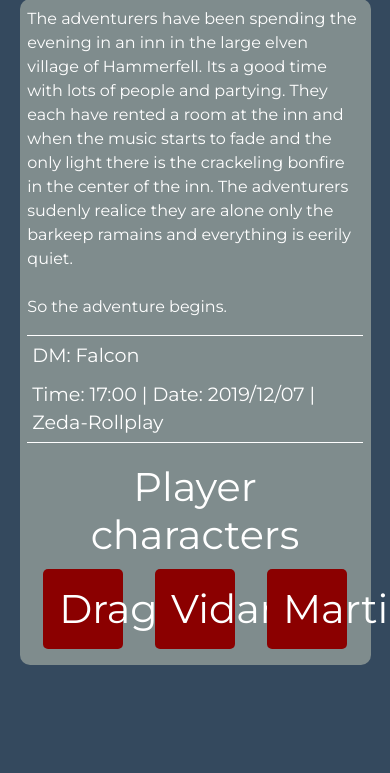
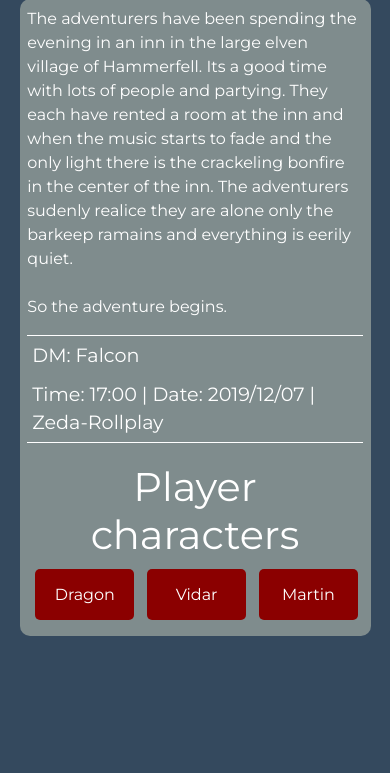
Before and after one commit to Bjorn97/Zeda.me, a PHP site: page /DnD.html in a window 390 px wide; the page is wider, and only the part inside the window is pictured. Shown: the part 371-1144 px from the top of that part. Run offline with PHP 8.4, Linux system fonts and the light colour scheme.

Commit message:
Update stylednd.css

```diff
--- a/style/stylednd.css
+++ b/style/stylednd.css
@@ -97,6 +97,12 @@
         width: 90%;
     }
 
+    .player {
+        margin-right: 0.3rem;
+        margin-left: 0.5rem;
+        font-size: 1rem;
+    }
+
     .title .adventure p {
         width: 80%;
         margin: 0 auto;
```
